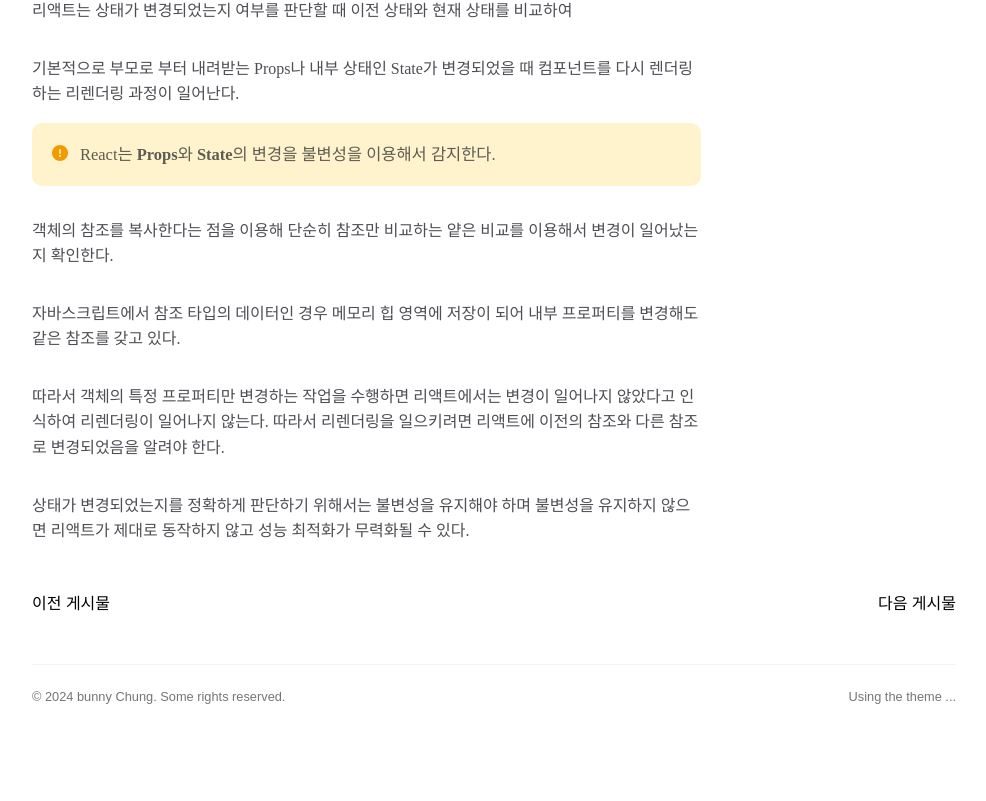
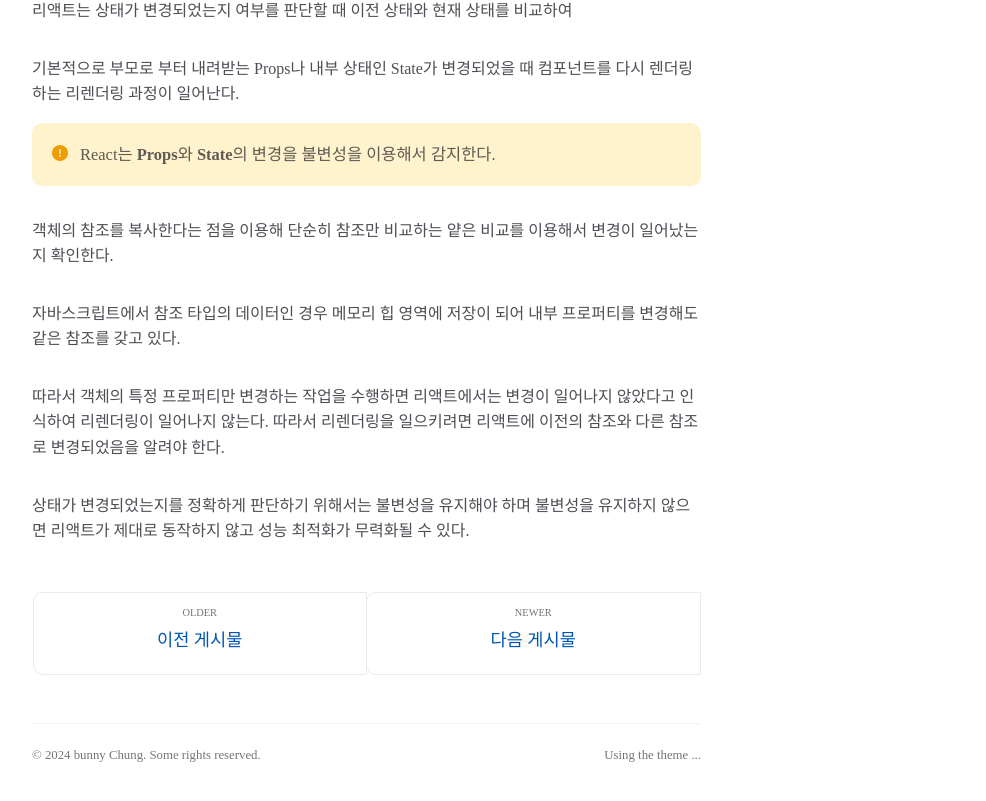
Before and after one commit to nam-yeun-hwa/my-blog, a Next.js app: page /posts/1 in a window 1280 px wide. Shown: the part 1785-2586 px from the top of the page, without its empty margins (252-1238 px from the left). Before the commit the page ends 2529 px from the top, so only its background shows below. Built offline with nearby package versions, Linux system fonts and the light colour scheme; a web font is replaced by a local one.

Commit message:
Design(post detail):이전 다음 게시글 퍼블리싱 추가

```diff
--- a/src/app/(layoutCase)/layout.tsx
+++ b/src/app/(layoutCase)/layout.tsx
@@ -86,9 +86,9 @@ function Layout({ children, modal }: Props) {
                 segment === 'about' && style.active,
               )}
             >
-              <Link className={style.nav_link} href={'/about'}>
+              <Link className={style.nav_link} href={'/update'}>
                 <i className={`fa-fw fas fa-info-circle ${style.ico}`}></i>
-                <span className={style.nav_txt}>ABOUT</span>
+                <span className={style.nav_txt}>UPDATE</span>
               </Link>
             </li>
           </ul>
--- a/src/app/(layoutCase)/posts/[postid]/page.module.css
+++ b/src/app/(layoutCase)/posts/[postid]/page.module.css
@@ -88,6 +88,72 @@
   line-height: 1.6;
 }
 
+.post_navigation {
+  display: flex;
+  justify-content: space-between;
+  padding: 0;
+  margin-top: 3rem;
+}
+
+.post_navigation_pre {
+  width: 50%;
+  position: relative;
+  border-radius: 0.625rem 0 0 0.625rem;
+  left: 0.5px;
+  border: 1px solid #e9ecef;
+  text-align: center;
+  padding: 0.375rem 0.75rem;
+}
+
+.post_navigation_pre:hover {
+  background-color: #0056b2;
+}
+
+.post_navigation_pre::before {
+  transition: all 0.35s ease-in-out;
+  color: #757575;
+  font-size: 0.65rem;
+  text-transform: uppercase;
+  content: attr(aria-label);
+  text-transform: uppercase;
+}
+
+.post_navigation_pre::before:hover {
+  color: white;
+}
+
+.post_navigation_next {
+  position: relative;
+  width: 50%;
+  color: #e9ecef;
+  border-radius: 0.625rem 0 0 0.625rem;
+  right: 0.5px;
+  border: 1px solid #e9ecef;
+  text-align: center;
+  padding: 0.375rem 0.75rem;
+}
+
+.post_navigation_next:hover {
+  background-color: #0056b2;
+}
+.post_navigation_next::before {
+  transition: all 0.35s ease-in-out;
+  color: #757575;
+  font-size: 0.65rem;
+  content: attr(aria-label);
+  text-transform: uppercase;
+}
+
+.post_navigation_text {
+  font-size: 1.1rem;
+  line-height: 1.5rem;
+  margin-top: 0.3rem;
+  white-space: normal;
+  margin-bottom: 1rem;
+  text-align: center;
+  color: #0056b2;
+}
+
 @media (min-width: 850px) {
   .h1 {
     margin-top: 3rem;
--- a/src/app/(layoutCase)/posts/[postid]/page.tsx
+++ b/src/app/(layoutCase)/posts/[postid]/page.tsx
@@ -8,6 +8,7 @@ import Prompts from 'app/_component/detailPage/Prompts';
 import { IPost } from 'type/post';
 import { totalPostlist } from 'data/db';
 import Footer from 'app/_component/common/Footer';
+import Panel from 'app/_component/common/Panel';
 
 type Props = {
   params: { postid: string };
@@ -181,12 +182,32 @@ export default function Post({ params, detail }: Props) {
               />
             );
           })}
+          <div className="row">
+            <nav className={style.post_navigation}>
+              <Link
+                className={style.post_navigation_pre}
+                href=""
+                aria-label="Older"
+              >
+                <p className={style.post_navigation_text}>이전 게시물</p>
+              </Link>
+              <Link
+                className={style.post_navigation_next}
+                href=""
+                aria-label="Newer"
+              >
+                <p className={style.post_navigation_text}>다음 게시물</p>
+              </Link>
+            </nav>
+          </div>
+          <Footer />
         </main>
         <aside className={style.panel_wrapper}>
-          <div style={{ width: '100%' }}>flasjf akjf l</div>
+          <div style={{ width: '100%' }}>
+            <Panel />
+          </div>
         </aside>
       </div>
-      <Footer />
     </>
   );
 }
--- a/src/app/(layoutCase)/about/page.tsx
+++ b/src/app/(layoutCase)/update/page.tsx
@@ -1,3 +1,3 @@
 export default function about() {
-  return <>about</>;
+  return <></>;
 }
--- a/src/app/_component/common/Footer.tsx
+++ b/src/app/_component/common/Footer.tsx
@@ -4,10 +4,6 @@ import style from './footer.module.css';
 export default function Footer() {
   return (
     <div className={style.footer_container}>
-      <nav className={style.footer_nav}>
-        <Link href="">이전 게시물</Link>
-        <Link href="">다음 게시물</Link>
-      </nav>
       <footer className={style.footer}>
         <p className={style.copylight}>
           © 2024 bunny Chung. Some rights reserved.
--- a/src/app/_component/common/footer.module.css
+++ b/src/app/_component/common/footer.module.css
@@ -1,12 +1,5 @@
 .footer_container {
-  padding-right: 4.5rem;
-  padding-left: 1.5rem !important;
-}
-
-.footer_nav {
   margin-top: 3rem;
-  display: flex;
-  justify-content: space-between;
 }
 
 .footer {
--- a/src/app/globals.css
+++ b/src/app/globals.css
@@ -25,6 +25,10 @@
     font-family: 'Source Sans Pro', 'Microsoft Yahei', sans-serif,
       'IBM Plex Sans KR', sans-serif !important;
     margin: 0;
+  }
+
+  .row {
+    display: block;
   }
 
   @font-face {
```
